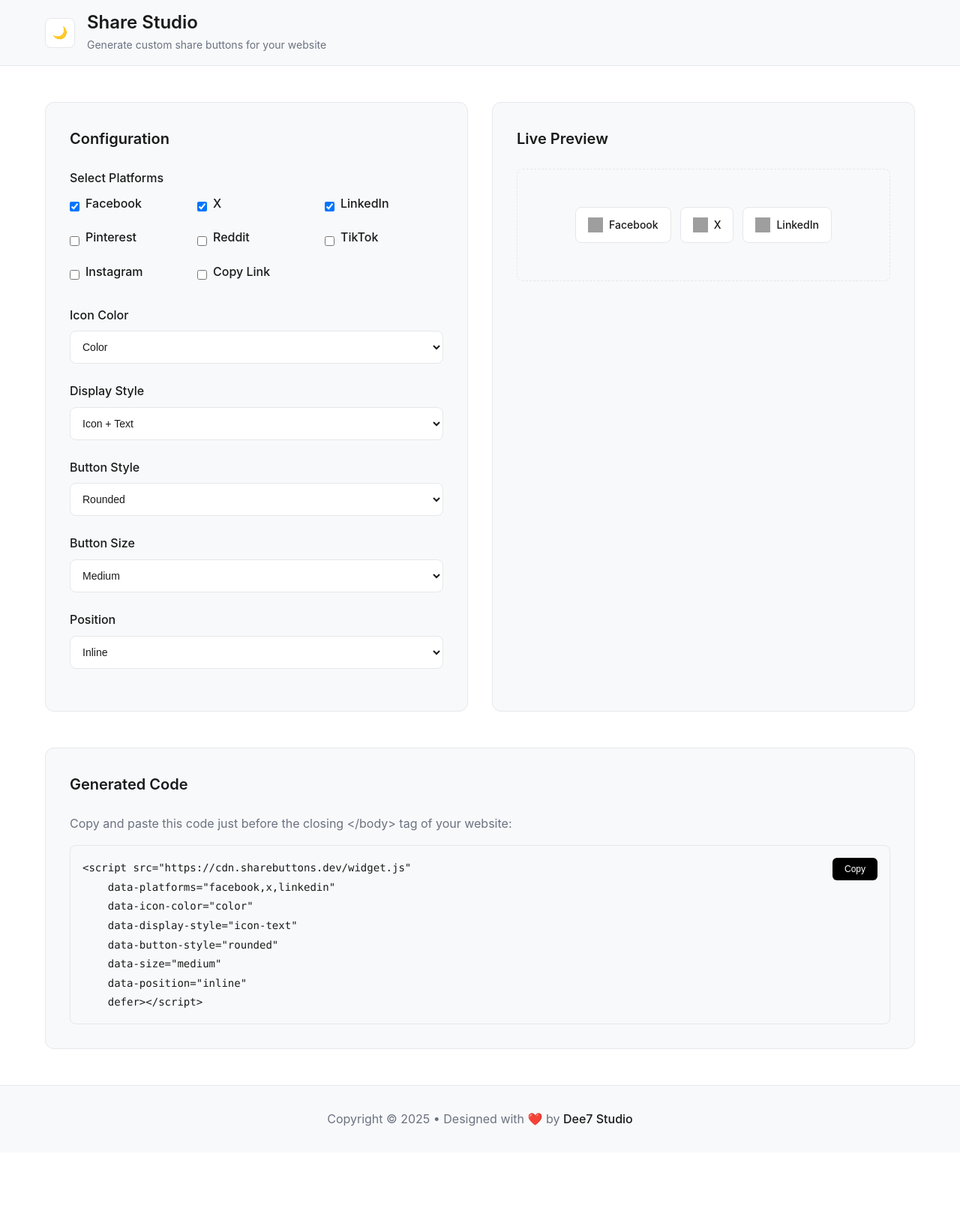
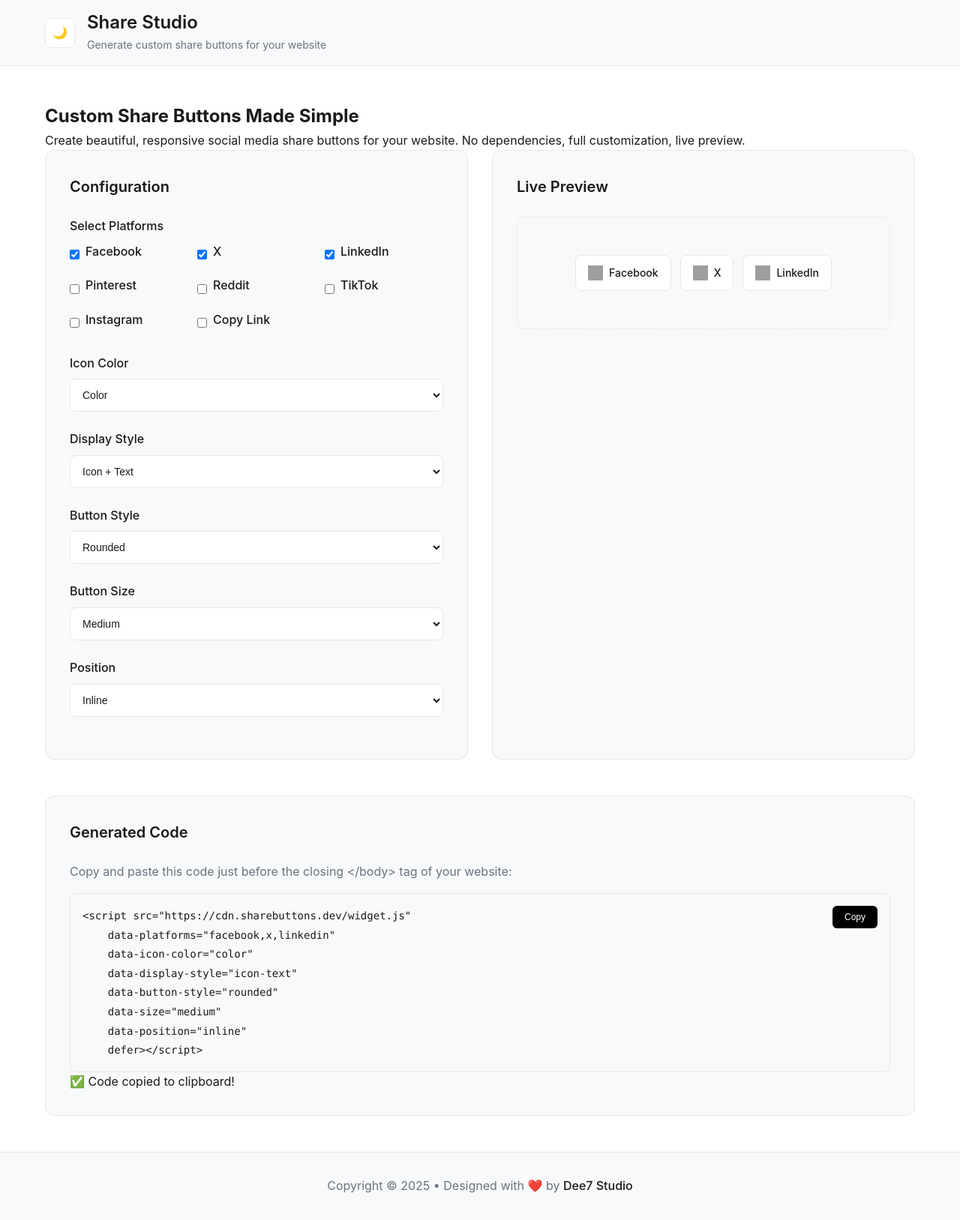
Before and after one commit to DrEEjc7/ShareStudio, a plain HTML site: page index.html in a window 1280 px wide. Shown: the whole page at 75% size. Before the commit the page ends 1537 px from the top, so only its background shows below. Drawn offline with Linux system fonts and the light colour scheme; grey boxes are pictures that could not be loaded.

Commit message:
V 1.01 index.html

```diff
--- a/index.html
+++ b/index.html
@@ -3,7 +3,13 @@
 <head>
     <meta charset="UTF-8">
     <meta name="viewport" content="width=device-width, initial-scale=1.0">
-    <title>Share Studio</title>
+    <title>Share Studio - Generate Custom Social Media Share Buttons</title>
+    <meta name="description" content="Create custom social media share button widgets for any website. Zero dependencies, full customization, live preview.">
+
+    <!-- Favicon -->
+    <link rel="icon" type="image/svg+xml" href="https://ik.imagekit.io/dee7studio/Logos/Share%20Studio.svg?updatedAt=1751104456334">
+    <link rel="apple-touch-icon" href="https://ik.imagekit.io/dee7studio/Logos/Share%20Studio.svg?updatedAt=1751104456334">
+
     <link rel="stylesheet" href="css/main.css">
 </head>
 <body>
@@ -25,6 +31,11 @@
 
     <main>
         <div class="container">
+            <section class="intro">
+                <h2>Custom Share Buttons Made Simple</h2>
+                <p>Create beautiful, responsive social media share buttons for your website. No dependencies, full customization, live preview.</p>
+            </section>
+
             <div class="generator-grid">
                 <div class="config-panel">
                     <h3 class="panel-title">Configuration</h3>
@@ -127,6 +138,7 @@
                     <button class="copy-button" id="copy-code-btn">Copy</button>
                     <code id="generated-code"></code>
                 </div>
+                <div class="success-message" id="copy-success">✅ Code copied to clipboard!</div>
             </div>
         </div>
     </main>
```
